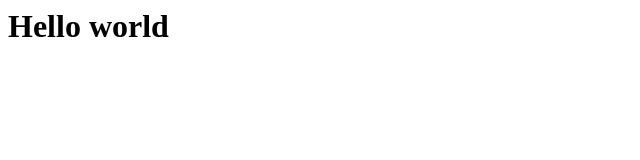
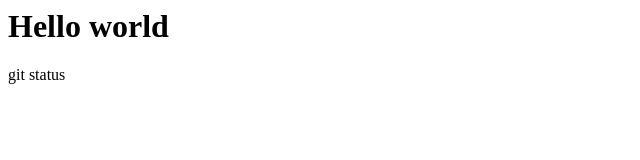
Before and after one commit to CHOI-SEOWOO/git_tutorial, a plain HTML site: page index.html in a window 1280 px wide. Shown: the full height of the page, 0-640 px from the left. Drawn offline with Linux system fonts and the light colour scheme.

Commit message:
git statusコマンドを追記

```diff
--- a/index.html
+++ b/index.html
@@ -1 +1,2 @@
 <h1>Hello world</h1>
+<p>git status</<p>
```
